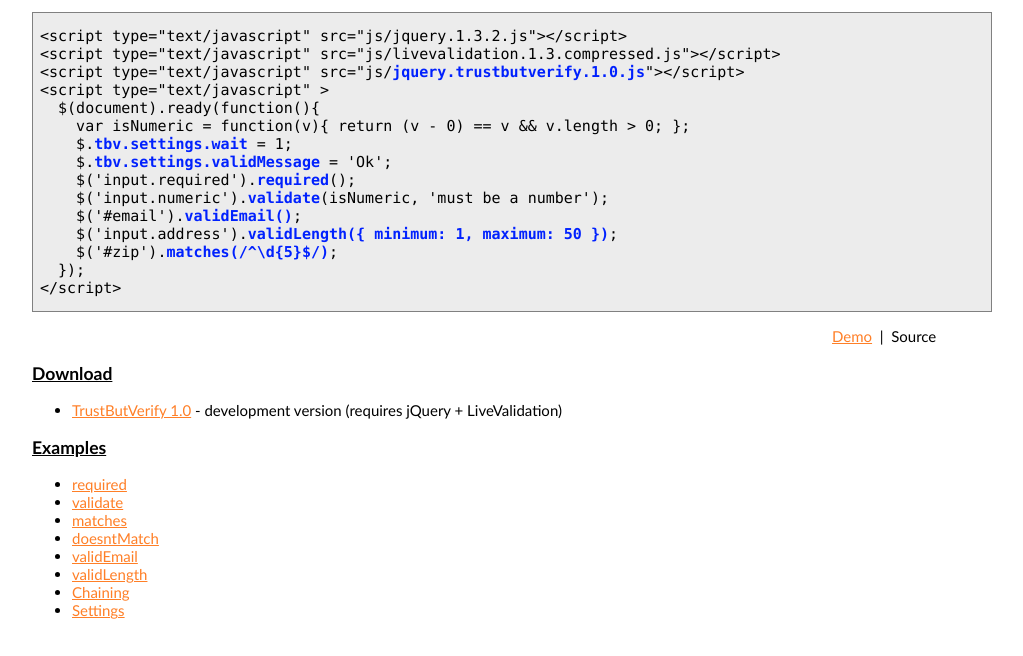
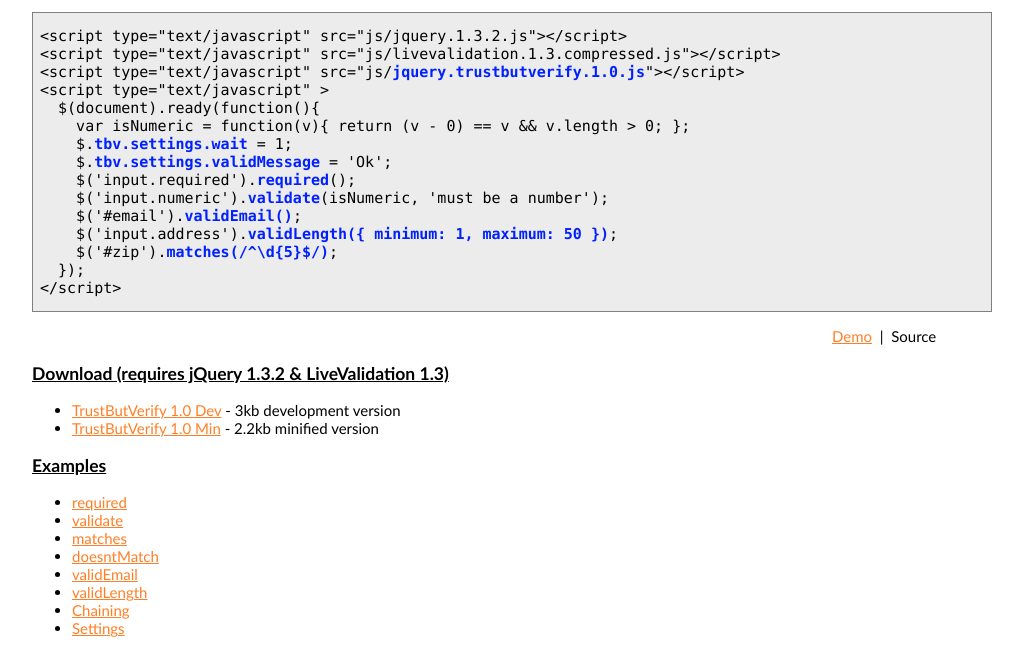
Before and after one commit to xeb/TrustButVerify, a plain HTML site: page examples/index.html in a window 1280 px wide. Shown: the part 118-774 px from the top of the page, without its empty margins (11-1034 px from the left). Drawn offline with nearby package versions, Linux system fonts and the light colour scheme.

Commit message:
new index

```diff
--- a/examples/index.html
+++ b/examples/index.html
@@ -105,9 +105,10 @@
     <a href="#form">Demo</a>&nbsp;&nbsp;|&nbsp;&nbsp;<a href="#source">Source</a>
   </div>
 
-  <h3>Download</h3>
+  <h3>Download (requires jQuery 1.3.2 &amp; LiveValidation 1.3)</h3>
   <ul>
-    <li><a href="./javascripts/jquery.trustbutverify.1.0.js">TrustButVerify 1.0</a> - development version (requires jQuery + LiveValidation)</li>
+    <li><a href="http://github.com/xeb/TrustButVerify/blob/master/src/jquery.trustbutverify.1.0.js">TrustButVerify 1.0 Dev</a> - 3kb development version</li>
+    <li><a href="http://github.com/xeb/TrustButVerify/blob/master/src/jquery.trustbutverify.1.0.min.js">TrustButVerify 1.0 Min</a> - 2.2kb minified version</li>
   </ul>
 
   <h3>Examples</h3>
```
